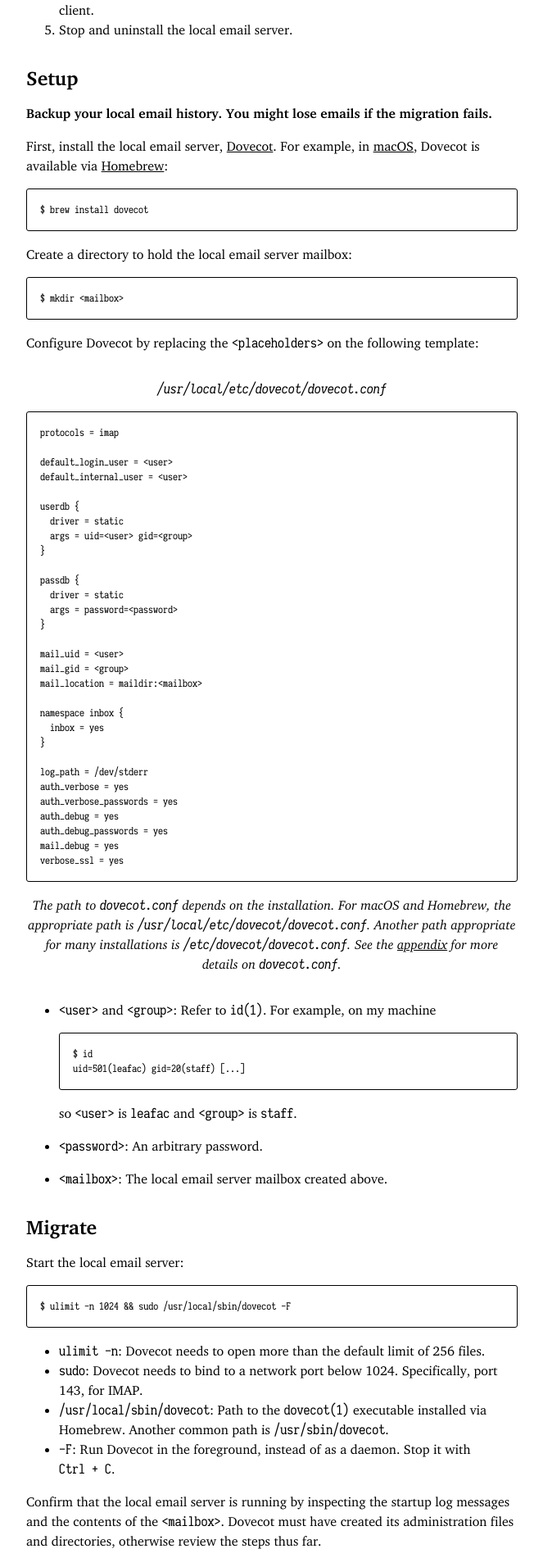
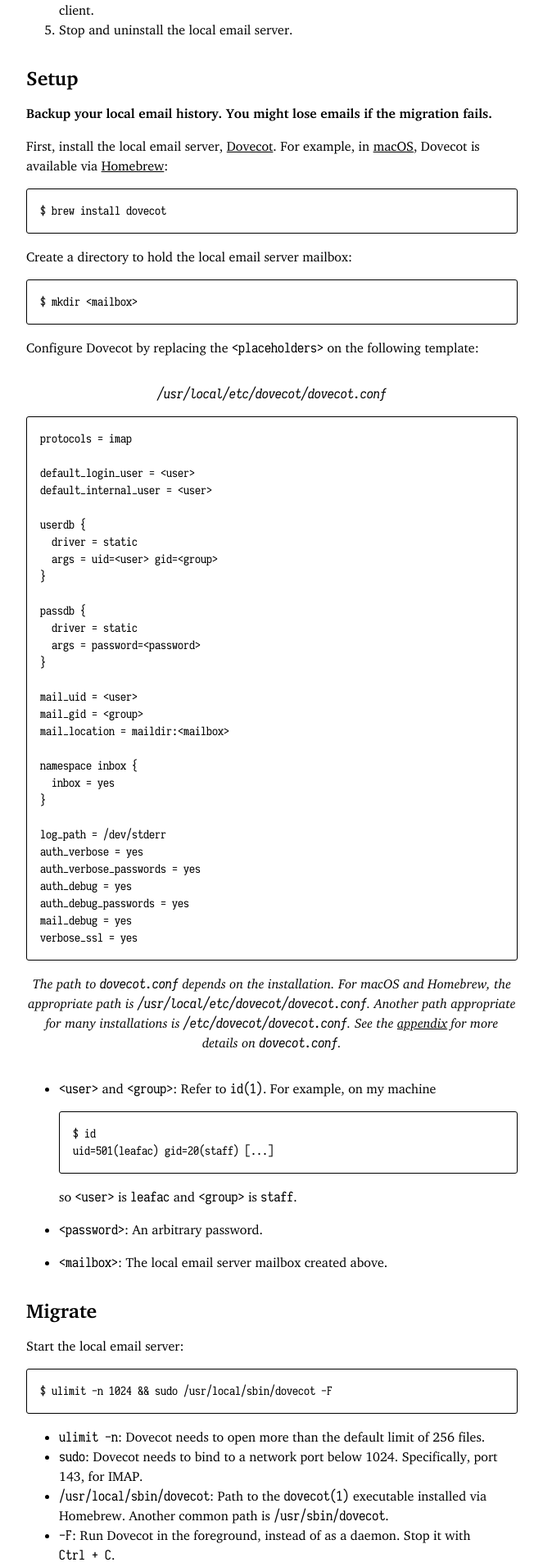
Before and after one commit to leafac/leafac.com, a Jekyll site: the page built from email-migration/index.md, in a window 1280 px wide. Shown: the part 1087-2999 px from the top of the page at 82% size, without its empty margins (308-971 px from the left). Built offline with Jekyll 4.4.1, drawn with Linux system fonts in a browser that asks for light colours; our own code applies the rules of GitHub Pages for plain Markdown files.

Commit message:
Change ‘pre’ font size

```diff
--- a/stylesheets/main.scss
+++ b/stylesheets/main.scss
@@ -125,7 +125,7 @@
 }
 
 pre {
-  font-size: 0.75rem;
+  font-size: 0.875rem;
   font-style: normal;
   text-align: left;
   overflow: auto;
```
